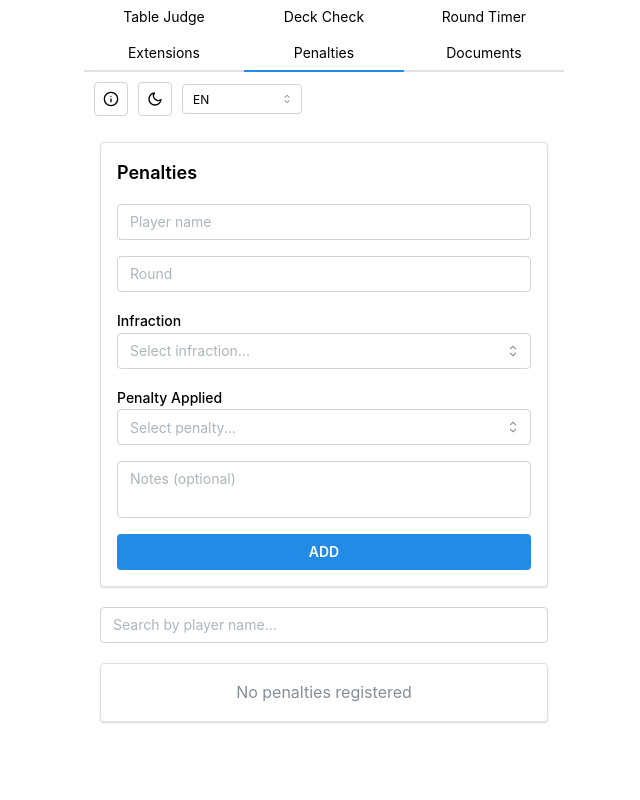
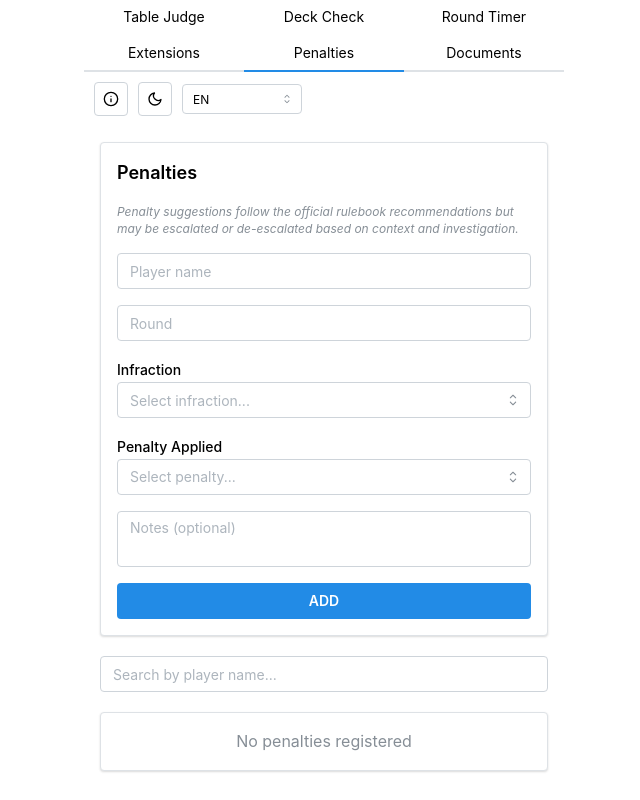
Before and after one commit to FellipeGiulianoDuarte/judge-helper, a React (Vite) app in the folder client/: page /penalties in a window 1280 px wide. Shown: the whole page, without its empty margins (316-956 px from the left). Built offline with nearby package versions, Linux system fonts and the light colour scheme.

Commit message:
fix: move penalty disclaimer from Documents tab to Penalties tab

```diff
--- a/client/src/pages/DocumentsPage.tsx
+++ b/client/src/pages/DocumentsPage.tsx
@@ -1,4 +1,3 @@
-import React from 'react';
 import { useTranslation } from 'react-i18next';
 import { Stack, Paper, Text, useMantineTheme, useComputedColorScheme } from '@mantine/core';
 
@@ -59,8 +58,8 @@ export function DocumentsPage() {
   return (
     <Stack gap="sm" p="md" data-wizard-documents>
       {documents.map((doc) => (
-        <React.Fragment key={doc.key}>
         <Paper
+          key={doc.key}
           data-testid="document-card"
           component="a"
           href={getLocalizedUrl(doc.url, i18n.language)}
@@ -81,12 +80,6 @@ export function DocumentsPage() {
             {t(`documents.${doc.key}`)}
           </Text>
         </Paper>
-          {doc.key === 'penaltyGuidelines' && (
-            <Text size="xs" c="dimmed" fs="italic" px="xs" mt={-4}>
-              {t('documents.penaltyDisclaimer')}
-            </Text>
-          )}
-        </React.Fragment>
       ))}
     </Stack>
   );
--- a/client/src/pages/PenaltiesPage.tsx
+++ b/client/src/pages/PenaltiesPage.tsx
@@ -229,6 +229,10 @@ export default function PenaltiesPage() {
             {t('penalties.title')}
           </Text>
 
+          <Text size="xs" c="dimmed" fs="italic">
+            {t('documents.penaltyDisclaimer')}
+          </Text>
+
           <TextInput
             placeholder={t('penalties.playerNamePlaceholder')}
             value={playerName}
```
Lines whose indentation alone changed are shown as unchanged.
